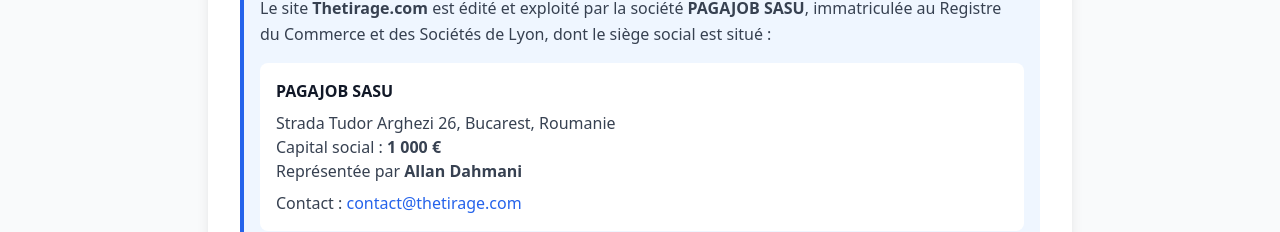
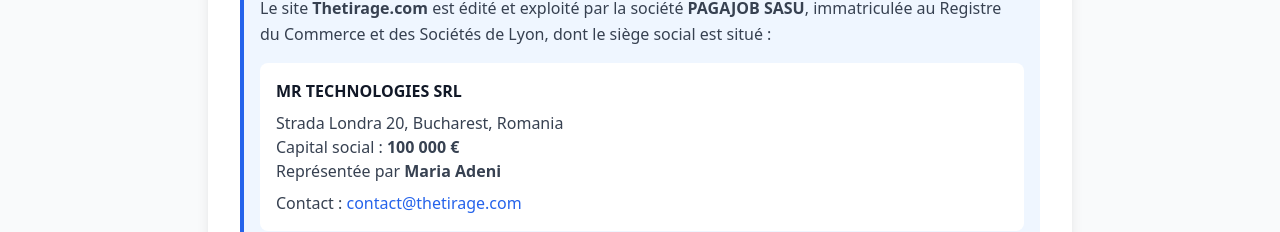
Before and after one commit to Pagajob/thetirage, a React (Vite) app: page /conditions-generales in a window 1280 px wide. Shown: the part 417-649 px from the top of the page. Built offline with nearby package versions, Linux system fonts and the light colour scheme; no server answers.

Commit message:
Updated TermsConditions.tsx

```diff
--- a/src/pages/TermsConditions.tsx
+++ b/src/pages/TermsConditions.tsx
@@ -43,10 +43,10 @@ const TermsConditions: React.FC = () => {
                 immatriculée au Registre du Commerce et des Sociétés de Lyon, dont le siège social est situé :
               </p>
               <div className="bg-white p-4 rounded-lg">
-                <p className="font-semibold text-gray-900 mb-2">PAGAJOB SASU</p>
-                <p className="text-gray-700">Strada Tudor Arghezi 26, Bucarest, Roumanie</p>
-                <p className="text-gray-700">Capital social : <strong>1 000 €</strong></p>
-                <p className="text-gray-700">Représentée par <strong>Allan Dahmani</strong></p>
+                <p className="font-semibold text-gray-900 mb-2">MR TECHNOLOGIES SRL</p>
+                <p className="text-gray-700">Strada Londra 20, Bucharest, Romania</p>
+                <p className="text-gray-700">Capital social : <strong>100 000 €</strong></p>
+                <p className="text-gray-700">Représentée par <strong>Maria Adeni</strong></p>
                 <p className="text-gray-700 mt-2">
                   Contact : <a href="mailto:contact@thetirage.com" className="text-blue-600 hover:underline">contact@thetirage.com</a>
                 </p>
```
